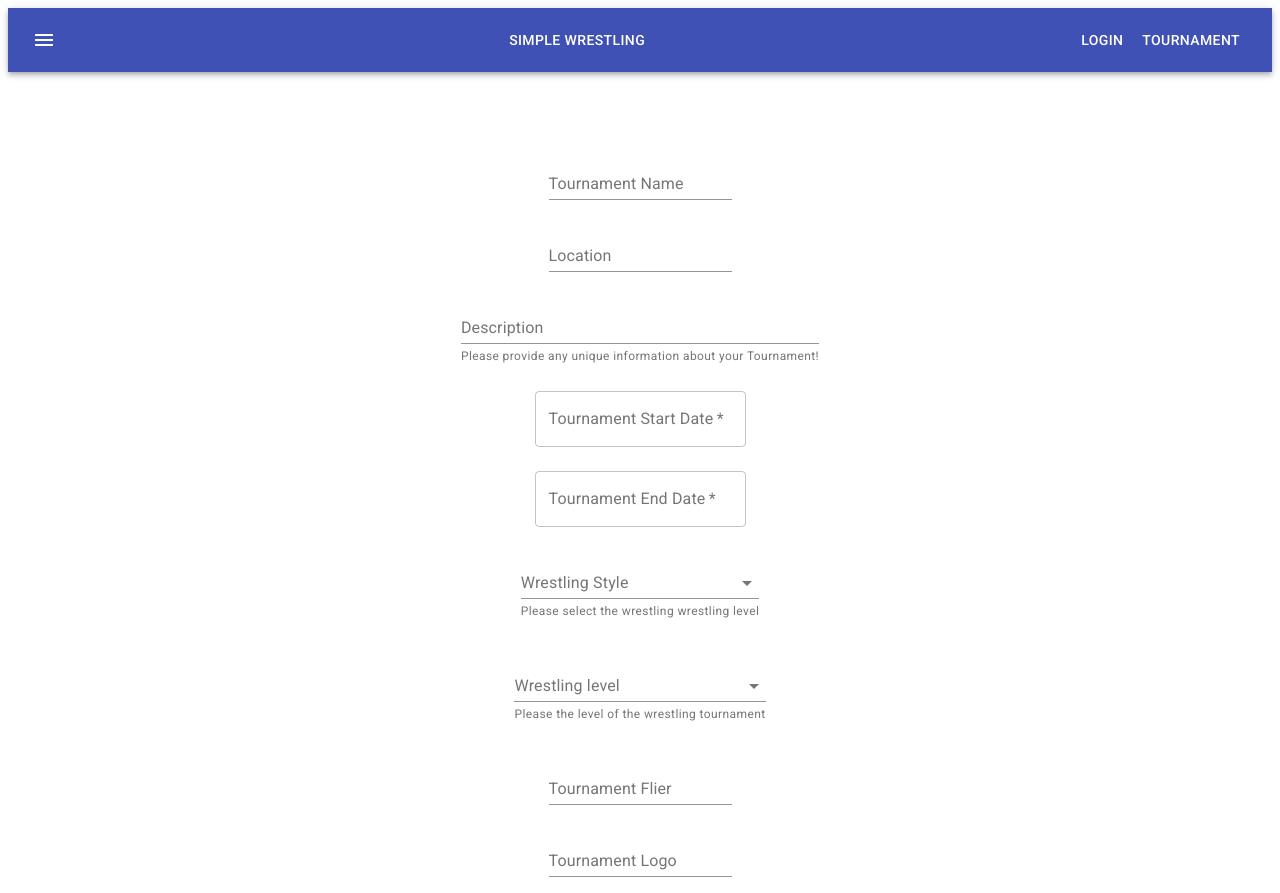
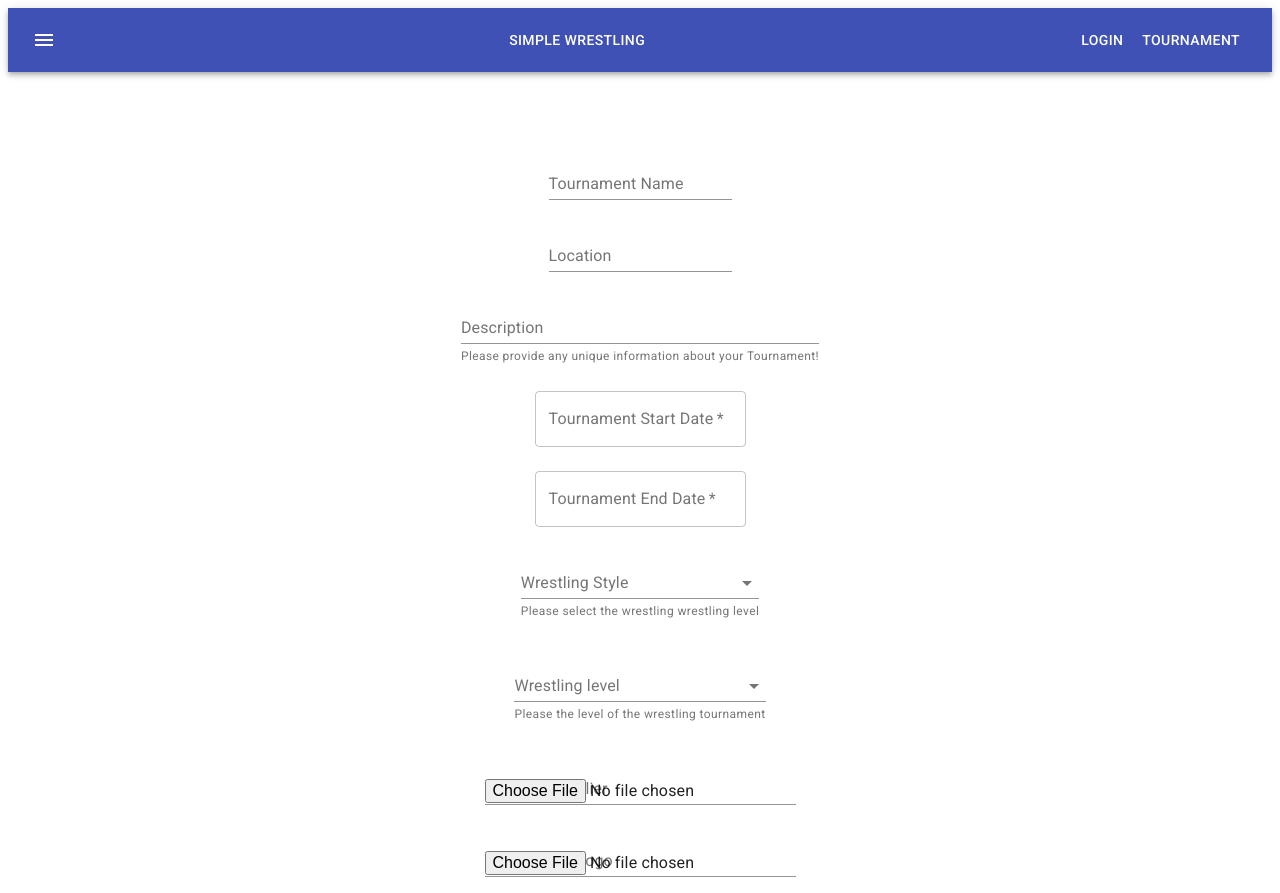
Before and after one commit to huy9997/SimpleWrestling, a React (Create React App) app in the folder client/: page /createTournament in a window 1280 px wide. Built offline with nearby package versions, Linux system fonts and the light colour scheme.

Commit message:
adding the input type on the files

```diff
--- a/client/src/screens/createTournament.js
+++ b/client/src/screens/createTournament.js
@@ -131,12 +131,12 @@ class App extends Component {
           {/* Tournament Flier*/}
           <FormControl margin="normal">
             <InputLabel>Tournament Flier</InputLabel>
-            <Input id="tournament_flier" onChange={onchange} />
+            <Input id="tournament_flier" type="file" onChange={onchange} />
           </FormControl>
           {/* Tournament Logo*/}
           <FormControl margin="normal">
             <InputLabel>Tournament Logo</InputLabel>
-            <Input id="tournament_logo" onChange={onchange} />
+            <Input id="tournament_logo" type="file" onChange={onchange} />
           </FormControl>
         </Box>
       </Container>
```
